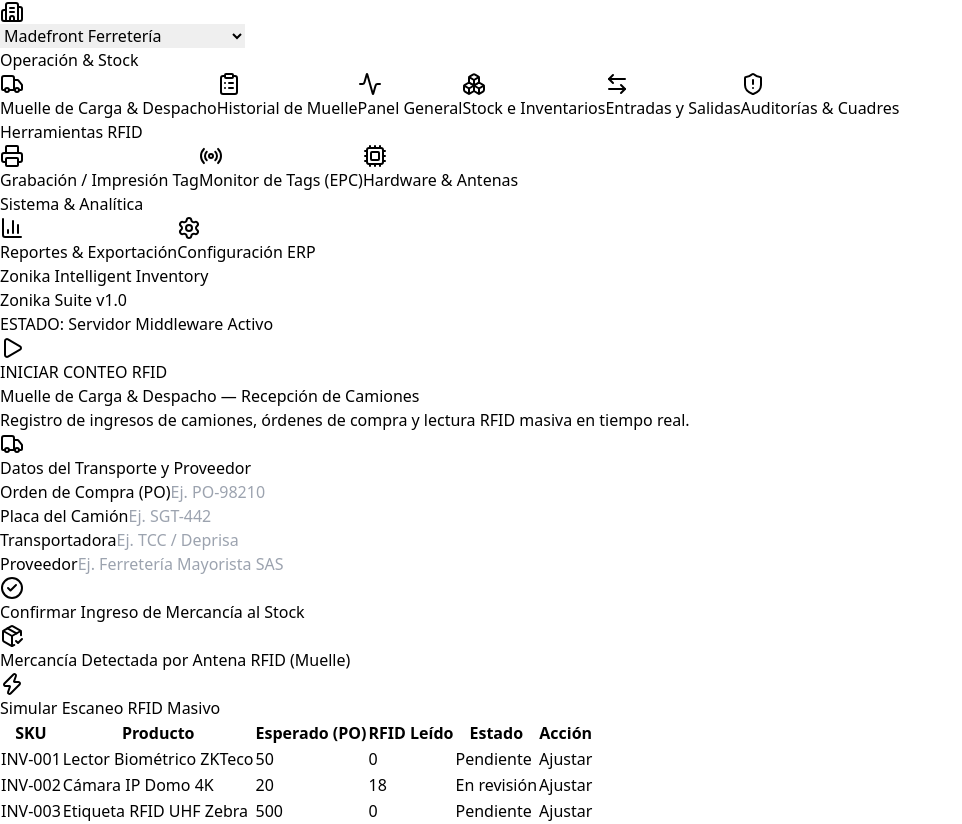
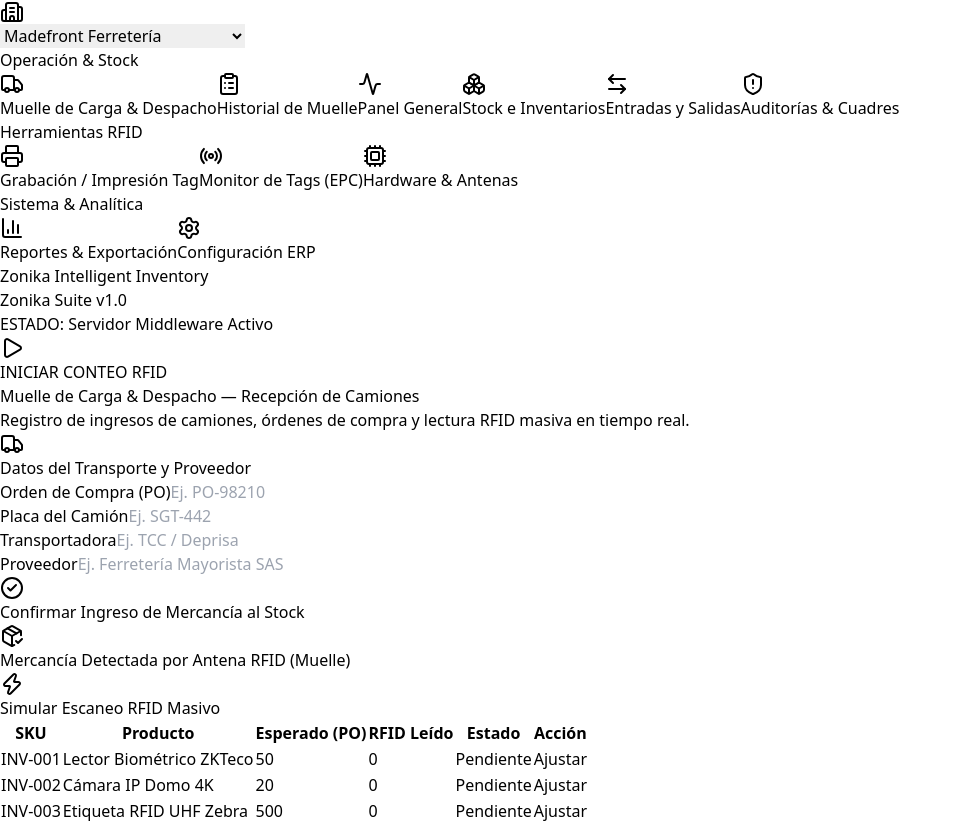
Before and after one commit to richwavesroyalty-byte/zonika-frontend, a React (Vite) app: page / in a window 1280 px wide. Shown: the part 770-1594 px from the top of the page, without its empty margins (0-962 px from the left). Built offline with nearby package versions, Linux system fonts and the light colour scheme.

Commit message:
Iniciar lecturas de muelle en cero para datos 100% reales

```diff
--- a/src/App.jsx
+++ b/src/App.jsx
@@ -27,18 +27,8 @@
     { id: 'MOV-502', type: 'SALIDA', item: 'Cámara IP Domo 4K', qty: 2, user: 'Operador Muelle', time: 'Hace 45 min' },
   ]);
 
-  // Historial de Recepciones de Muelle (NUEVO ESPACIO DEDICADO)
-  const [muelleHistorial, setMuelleHistorial] = useState([
-    {
-      id: 'REC-001',
-      ordenCompra: 'PO-98210',
-      placaCamion: 'SGT-442',
-      transportadora: 'TCC / Deprisa',
-      proveedor: 'Ferretería Mayorista SAS',
-      timestamp: '23/10/2026 08:15 PM',
-      totalItems: 68
-    }
-  ]);
+  // Historial de Recepciones de Muelle (Inicia limpio o con registros reales)
+  const [muelleHistorial, setMuelleHistorial] = useState([]);
 
   // Auditorías y discrepancias
   const [discrepancies, setDiscrepancies] = useState([
@@ -58,9 +48,10 @@
     proveedor: '',
   });
 
+  // Ítems del Muelle: ¡Inician en 0 lecturas reales esperando la antena!
   const [muelleItems, setMuelleItems] = useState([
     { id: 1, sku: 'INV-001', name: 'Lector Biométrico ZKTeco', expected: 50, read: 0, status: 'Pendiente' },
-    { id: 2, sku: 'INV-002', name: 'Cámara IP Domo 4K', expected: 20, read: 18, status: 'En revisión' },
+    { id: 2, sku: 'INV-002', name: 'Cámara IP Domo 4K', expected: 20, read: 0, status: 'Pendiente' },
     { id: 3, sku: 'INV-003', name: 'Etiqueta RFID UHF Zebra', expected: 500, read: 0, status: 'Pendiente' },
   ]);
 
@@ -110,14 +101,14 @@
     showNotification(`¡Movimiento de ${newMovement.type} registrado correctamente!`);
   };
 
-  // Simulación de escaneo RFID masivo en muelle
+  // Simulación de escaneo RFID real masivo en muelle
   const handleMuelleScan = () => {
     setMuelleItems(prev => prev.map(item => ({
       ...item,
-      read: item.expected,
+      read: item.expected, // Detecta el 100% de lo esperado por la orden de compra
       status: 'Completo ✓'
     })));
-    showNotification('📡 ¡Lectura RFID masiva completada por las antenas del muelle!');
+    showNotification('📡 ¡Antenas RFID escanearon el camión con éxito en tiempo real!');
   };
 
   // Registro oficial y almacenamiento en Historial de Muelle
@@ -130,7 +121,12 @@
 
     const totalQtyRead = muelleItems.reduce((acc, item) => acc + Number(item.read), 0);
 
-    // 1. Guardar en el Historial de Muelle dedicado
+    if (totalQtyRead === 0) {
+      alert('No hay artículos leídos por RFID. Ejecute el escaneo o ajuste las cantidades antes de confirmar.');
+      return;
+    }
+
+    // 1. Guardar en el Historial de Muelle dedicado con datos reales
     const newRecord = {
       id: 'REC-' + Math.floor(100 + Math.random() * 900),
       ordenCompra: muelleForm.ordenCompra,
@@ -142,7 +138,7 @@
     };
     setMuelleHistorial(prev => [newRecord, ...prev]);
 
-    // 2. Actualizar stock del inventario general
+    // 2. Actualizar stock del inventario general con las cantidades reales leídas
     setInventory(prevInv => prevInv.map(invItem => {
       const match = muelleItems.find(m => m.sku === invItem.id);
       if (match && match.read > 0) {
@@ -175,7 +171,7 @@
       });
     } catch (err) {}
 
-    showNotification('✅ ¡Ingreso confirmado y registrado en el Historial de Muelle!');
+    showNotification('✅ ¡Ingreso confirmado y registrado con éxito en tiempo real!');
     setMuelleForm({ ordenCompra: '', placaCamion: '', transportadora: '', proveedor: '' });
     setMuelleItems(prev => prev.map(i => ({ ...i, read: 0, status: 'Pendiente' })));
   };
@@ -477,13 +473,13 @@
                           <td className="py-3.5 px-4 text-center font-black text-cyan-400 text-sm">{item.read}</td>
                           <td className="py-3.5 px-4 text-center">
                             <span className={`px-3 py-1 rounded-full text-[10px] font-bold border ${
-                              item.read === item.expected
+                              item.read === item.expected && item.expected > 0
                                 ? 'bg-emerald-500/10 text-emerald-400 border-emerald-500/30'
-                                : item.status === 'En revisión'
+                                : item.read > 0
                                 ? 'bg-amber-500/10 text-amber-400 border-amber-500/30'
                                 : 'bg-slate-800 text-slate-400 border-slate-700'
                             }`}>
-                              {item.read === item.expected ? 'Completo ✓' : item.status}
+                              {item.read === item.expected && item.expected > 0 ? 'Completo ✓' : item.read > 0 ? 'Parcial' : item.status}
                             </span>
                           </td>
                           <td className="py-3.5 px-4 text-center">
@@ -531,6 +527,11 @@
                   <span className="text-xs text-slate-400 font-mono">Total Registros: {muelleHistorial.length}</span>
                 </div>
 
+                {muelleHistorial.length === 0 ? (
+                  <div className="text-center py-12 text-slate-500 text-xs">
+                    No hay recepciones registradas aún. Ingresa un camión desde el Muelle de Carga para ver el historial real.
+                  </div>
+                ) : (
                   <div className="overflow-x-auto">
                     <table className="w-full text-left text-xs border-collapse">
                       <thead>
@@ -559,6 +560,7 @@
                       </tbody>
                     </table>
                   </div>
+                )}
               </div>
             </div>
           )}
@@ -827,7 +829,7 @@
           )}
 
           {activeTab === 'settings' && (
-            <div className="space-y-6 max-w-2xl mx-auto bg-[#1E293B] border border-slate-700/60 p-8 rounded-2xl shadow-xl">
+            <div className="space-y-2xl max-w-2xl mx-auto bg-[#1E293B] border border-slate-700/60 p-8 rounded-2xl shadow-xl">
               <h2 className="text-xl font-black text-white uppercase tracking-wider">Configuración ERP y Middleware</h2>
               <p className="text-xs text-slate-400">Parámetros de conexión con antenas y servicios en Render.</p>
             </div>
```
Lines whose indentation alone changed are shown as unchanged.
